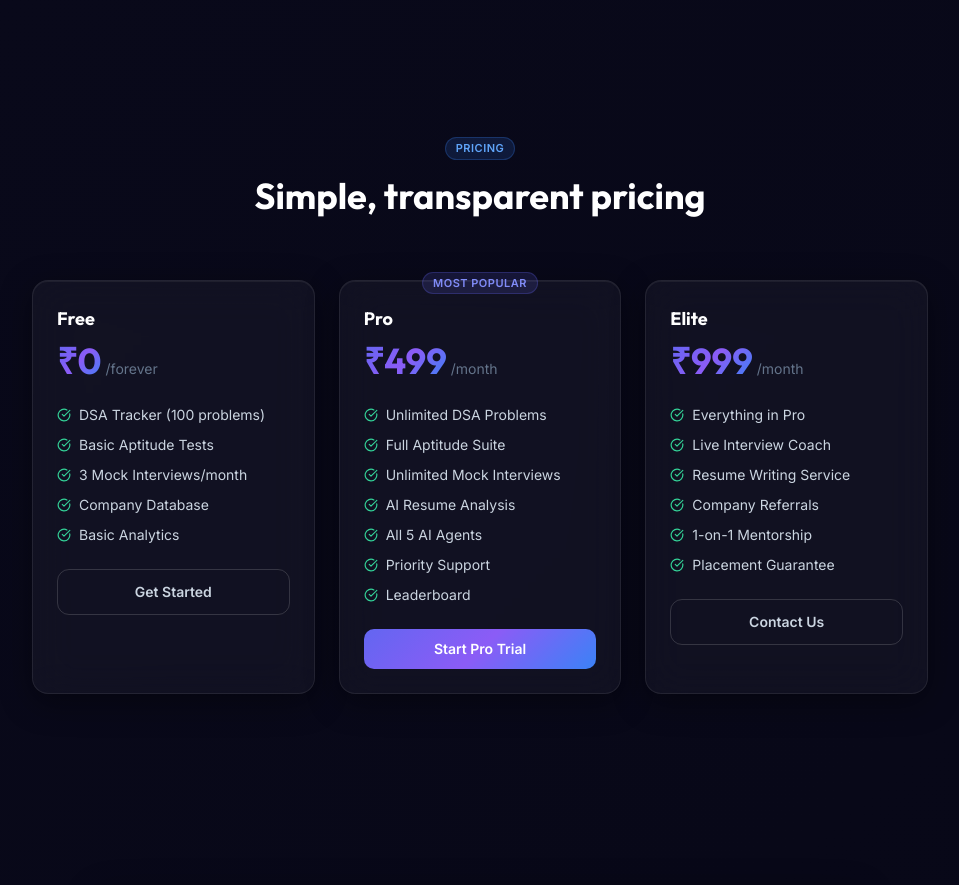
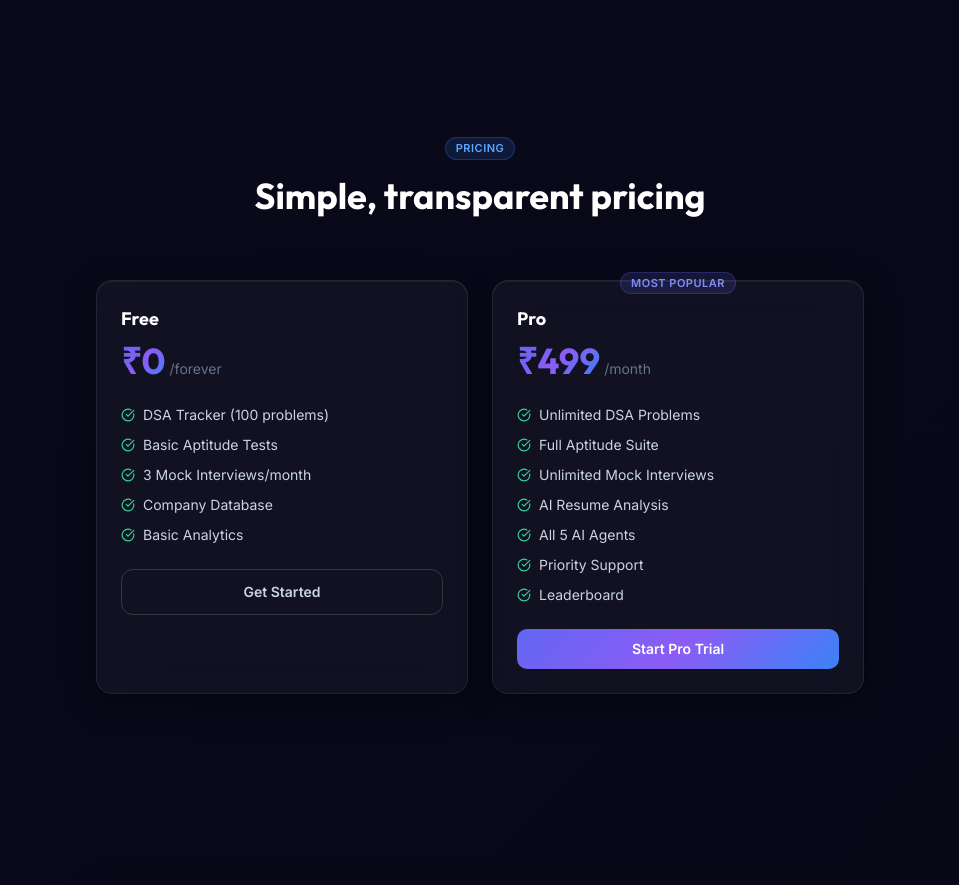
Before and after one commit to singhaldaksh2817/PlacementOS, a React (Vite) app: page / in a window 1280 px wide. Shown: the part 3640-4525 px from the top of the page, without its empty margins (160-1119 px from the left). Built offline with nearby package versions, Linux system fonts and the light colour scheme; no server answers.

Commit message:
Remove Elite subscription plan from pricing cards grid

```diff
--- a/src/pages/LandingPage.tsx
+++ b/src/pages/LandingPage.tsx
@@ -327,12 +327,12 @@
 
       {/* Pricing */}
       <section id="pricing" className="py-24 px-6">
-        <div className="max-w-4xl mx-auto">
+        <div className="max-w-3xl mx-auto">
           <div className="text-center mb-16">
             <span className="badge badge-blue mb-4 inline-block">Pricing</span>
             <h2 className="font-heading text-4xl font-bold text-white">Simple, transparent pricing</h2>
           </div>
-          <div className="grid grid-cols-1 md:grid-cols-3 gap-6">
+          <div className="grid grid-cols-1 md:grid-cols-2 gap-6">
             {[
               {
                 name: 'Free', price: '₹0', period: '/forever',
@@ -343,11 +343,6 @@
                 name: 'Pro', price: '₹499', period: '/month',
                 features: ['Unlimited DSA Problems', 'Full Aptitude Suite', 'Unlimited Mock Interviews', 'AI Resume Analysis', 'All 5 AI Agents', 'Priority Support', 'Leaderboard'],
                 cta: 'Start Pro Trial', highlight: true,
-              },
-              {
-                name: 'Elite', price: '₹999', period: '/month',
-                features: ['Everything in Pro', 'Live Interview Coach', 'Resume Writing Service', 'Company Referrals', '1-on-1 Mentorship', 'Placement Guarantee'],
-                cta: 'Contact Us', highlight: false,
               },
             ].map((plan, i) => (
               <motion.div
```
